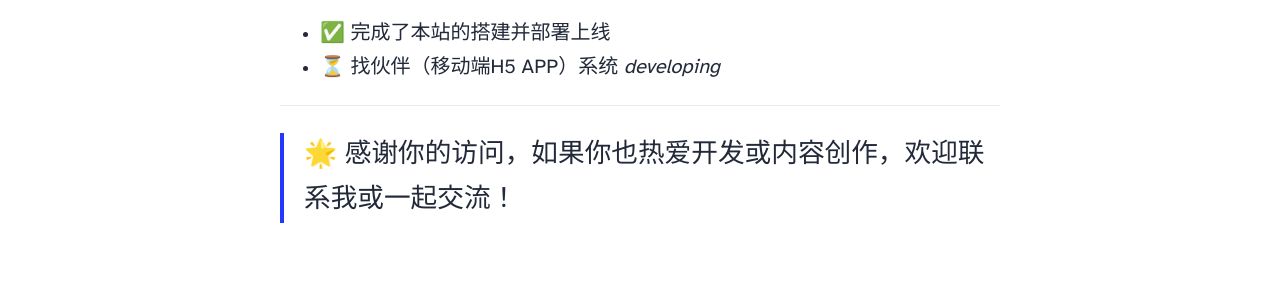
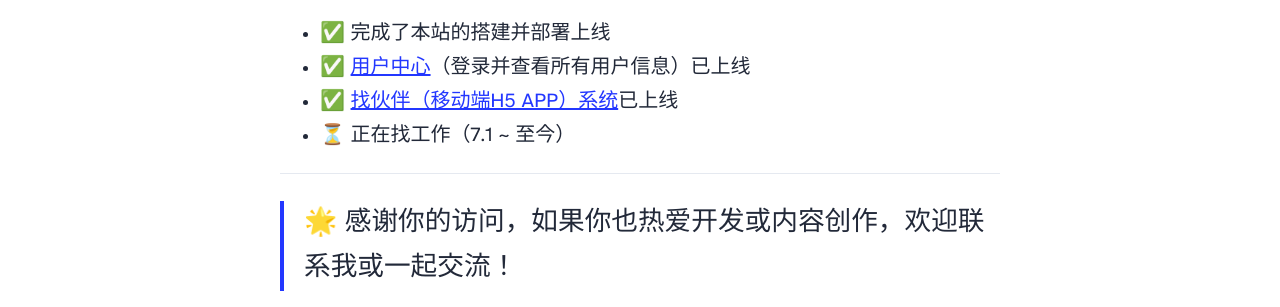
Before and after one commit to roc80/Blog, an Astro site: page / in a window 1280 px wide. Shown: the part 703-1010 px from the top of the page. Built offline with nearby package versions, Linux system fonts and the light colour scheme; Astro itself is replaced by a stand-in of ours.

Commit message:
update index page

```diff
--- a/src/content/home/index.md
+++ b/src/content/home/index.md
@@ -23,7 +23,9 @@
 #### 🚀 近期动态
 
 - ✅ 完成了本站的搭建并部署上线
-- ⏳ 找伙伴（移动端H5 APP）系统 *developing*
+- ✅ [用户中心](https://user.rocli.cn)（登录并查看所有用户信息）已上线
+- ✅ [找伙伴（移动端H5 APP）系统](https://find-friends.rocli.cn)已上线
+- ⏳  正在找工作（7.1 ~ 至今）
 
 ---
 
```
